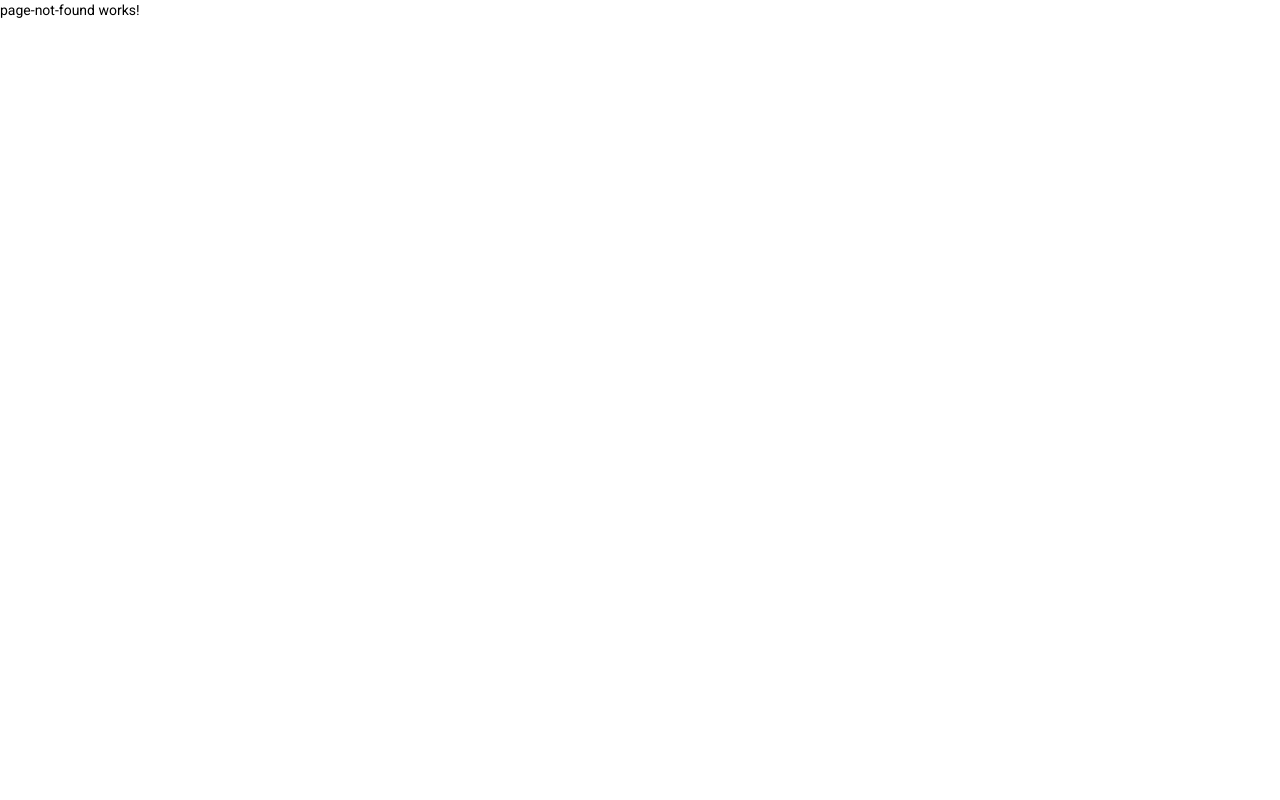
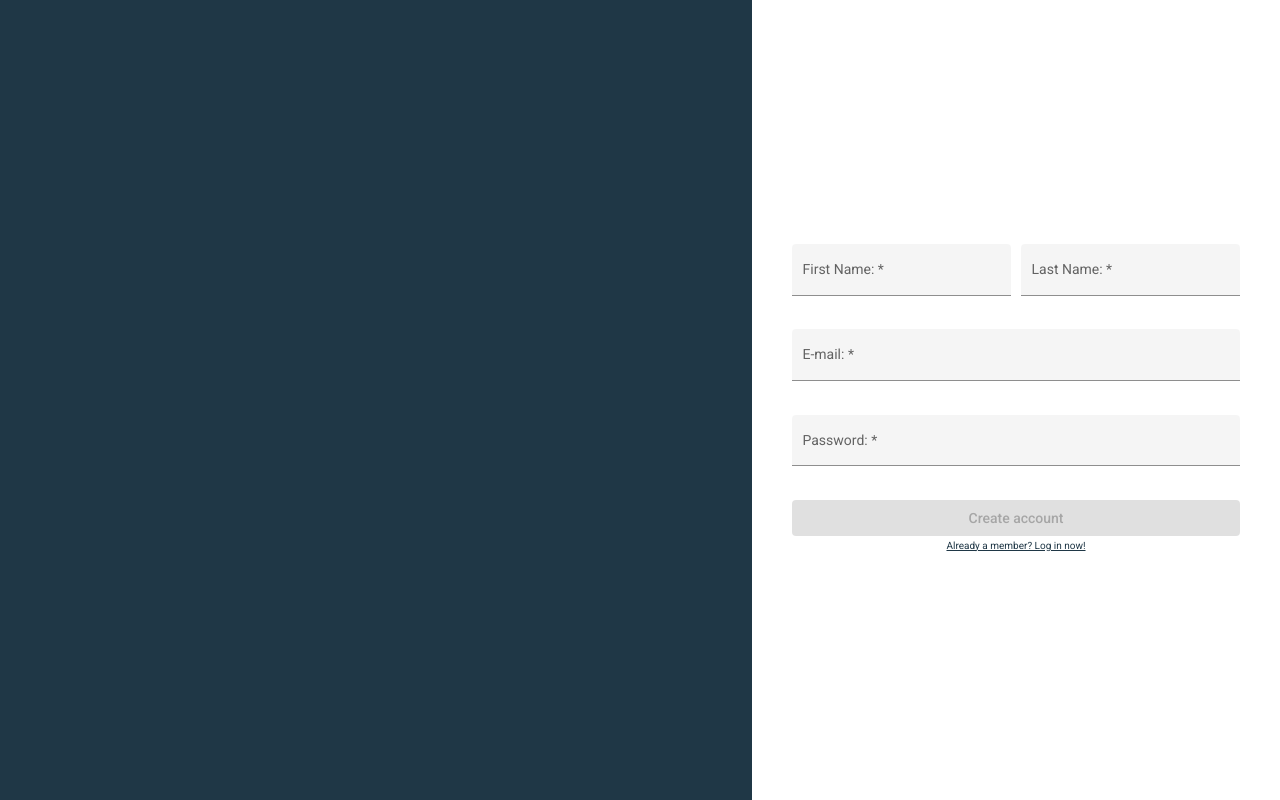
Before and after one commit to thuanystuart/time-tracker, an Angular app in the folder frontend/: page /create-account in a window 1280 px wide. Built offline with nearby package versions, Linux system fonts and the light colour scheme.

Commit message:
frontend: adds sign up page

```diff
--- a/frontend/src/app/app-routing.module.ts
+++ b/frontend/src/app/app-routing.module.ts
@@ -5,9 +5,11 @@ import { LoginComponent } from './login/login.component'
 import { HomepageComponent } from './homepage/homepage.component';
 import { PageNotFoundComponent } from './page-not-found/page-not-found.component';
 import { AuthGuard } from './auth/auth.guard';
+import { SignUpComponent } from './sign-up/sign-up.component';
 
 const routes: Routes = [
   { path: 'login', component: LoginComponent },
+  { path: 'create-account', component: SignUpComponent },
   { path: '', component: HomepageComponent, canActivate: [AuthGuard] },
   { path: '**', component: PageNotFoundComponent },
 ];
--- a/frontend/src/app/app.module.ts
+++ b/frontend/src/app/app.module.ts
@@ -11,13 +11,15 @@ import { PageNotFoundComponent } from './page-not-found/page-not-found.component
 import { BrowserAnimationsModule } from '@angular/platform-browser/animations';
 import { MatUIModule } from './mat-ui/mat-ui.module'
 import { ErrorStateMatcher, ShowOnDirtyErrorStateMatcher } from '@angular/material/core';
+import { SignUpComponent } from './sign-up/sign-up.component';
 
 @NgModule({
   declarations: [
     AppComponent,
     LoginComponent,
     HomepageComponent,
-    PageNotFoundComponent
+    SignUpComponent,
+    PageNotFoundComponent,
   ],
   imports: [
     BrowserModule,
--- a/frontend/src/app/auth/auth.service.ts
+++ b/frontend/src/app/auth/auth.service.ts
@@ -29,6 +29,20 @@ export class AuthService {
     withCredentials: true,
   }
 
+  signUp(user: User): Observable<User> {
+    this.loading.next(true)
+    return this.http.post<User>('http://localhost:5000/signup', user, this.httpOptions)
+    .pipe(
+      tap(() => {
+        this.loading.next(false)
+      }),
+      catchError(error => {
+        this.loading.next(false)
+        return throwError(() => new Error(error.message))
+      })
+    )
+  }
+
   login(credential: Credential): Observable<User> {
     this.loading.next(true)
     return this.http.post<User>('http://localhost:5000/login', credential, this.httpOptions)
@@ -39,6 +53,7 @@ export class AuthService {
         this.isLoggedIn = true
       }),
       catchError(error => {
+        this.loading.next(false)
         return throwError(() => new Error(error.message))
       })
     )
@@ -55,6 +70,7 @@ export class AuthService {
         return false
       }),
       catchError(error => {
+        this.loading.next(false)
         return throwError(() => new Error(error.message))
       })
     )
--- a/frontend/src/app/login/login.component.html
+++ b/frontend/src/app/login/login.component.html
@@ -1,4 +1,4 @@
-<mat-card>
+<mat-card class="login-card">
   <form [formGroup]="loginForm" (ngSubmit)="login()">
     <mat-card-content>
       <mat-form-field class="example-full-width" appearance="fill">
@@ -14,7 +14,8 @@
       </mat-form-field>
     </mat-card-content>
     <mat-card-actions>
-      <button mat-flat-button color="accent" type="submit" [disabled]="!loginForm.valid">Login</button>
+      <button mat-flat-button color="accent" type="submit" [disabled]="!loginForm.valid">Sign in</button>
+      <a class="sign-up-link" routerLink="/create-account">Not a member yet? Register now!</a>
     </mat-card-actions>
     <mat-card-footer>
       <mat-progress-bar mode="indeterminate" [style.visibility]="loading ? 'visible' : 'hidden'"></mat-progress-bar>
--- a/frontend/src/app/login/login.component.scss
+++ b/frontend/src/app/login/login.component.scss
@@ -7,15 +7,19 @@
   align-content: center;
   justify-content: center;
   align-items: center;
-  background-color: mat.get-color-from-palette($primary-palette, 600);;
+  background-color: mat.get-color-from-palette($primary-palette, 600);
 }
 
 .mat-input {
   width: 100%;
 }
 
+.sign-up-link {
+  text-align: center;
+}
+
 $padding: 30px;
-.mat-card {
+.login-card {
   width: 30%;
   overflow: hidden;
   padding: $padding;
@@ -27,7 +31,10 @@ $padding: 30px;
   }
 
   .mat-card-actions {
+    margin-left: 0;
+    margin-right: 0;
     display: flex;
+    flex-direction: column;
     justify-content: center;
   }
 
--- a/frontend/src/app/login/login.component.ts
+++ b/frontend/src/app/login/login.component.ts
@@ -40,4 +40,8 @@ export class LoginComponent implements OnInit {
     })
   }
 
+  signUp = () => {
+    this.router.navigate(['create-account'])
+  }
+
 }
--- a/frontend/src/app/mat-ui/mat-ui.module.ts
+++ b/frontend/src/app/mat-ui/mat-ui.module.ts
@@ -2,7 +2,7 @@ import { NgModule } from '@angular/core';
 import { MatButtonModule } from '@angular/material/button';
 import { MatInputModule } from '@angular/material/input';
 import { MatCardModule } from '@angular/material/card';
-import {MatProgressBarModule} from '@angular/material/progress-bar';
+import { MatProgressBarModule } from '@angular/material/progress-bar';
 
 @NgModule({
   declarations: [],
--- /dev/null
+++ b/frontend/src/app/sign-up/sign-up.component.html
@@ -0,0 +1,37 @@
+<div class="grafic-container">
+
+</div>
+<div class="sign-up-container">
+  <form class="sign-up-form" [formGroup]="signUpForm" (ngSubmit)="signUp()">
+    <div class="form-row">
+      <mat-form-field appearance="fill">
+        <mat-label for="email">First Name: </mat-label>
+        <input matInput id="first_name" type="text" formControlName="first_name" [errorStateMatcher]="errorMatcher">
+        <mat-error *ngIf="signUpForm.controls.first_name?.invalid">First name is <strong>required</strong></mat-error>
+      </mat-form-field>
+
+      <mat-form-field appearance="fill">
+        <mat-label for="email">Last Name: </mat-label>
+        <input matInput id="last_name" type="text" formControlName="last_name" [errorStateMatcher]="errorMatcher">
+        <mat-error *ngIf="signUpForm.controls.last_name?.invalid">Last name is <strong>required</strong></mat-error>
+      </mat-form-field>
+    </div>
+
+    <mat-form-field appearance="fill">
+      <mat-label for="email">E-mail: </mat-label>
+      <input matInput id="email" type="text" formControlName="email" [errorStateMatcher]="errorMatcher">
+      <mat-error *ngIf="signUpForm.controls.email?.invalid">E-mail is <strong>required</strong></mat-error>
+    </mat-form-field>
+
+    <mat-form-field appearance="fill">
+      <mat-label for="password">Password: </mat-label>
+      <input matInput id="password" type="password" formControlName="password" [errorStateMatcher]="errorMatcher">
+      <mat-error *ngIf="signUpForm.controls.password?.invalid">Password is <strong>required</strong></mat-error>
+    </mat-form-field>
+
+    <div class="actions-container">
+      <button mat-flat-button color="accent" type="submit" [disabled]="!signUpForm.valid">Create account</button>
+      <a routerLink="/create-account">Already a member? Log in now!</a>
+    </div>
+  </form>
+</div>
--- /dev/null
+++ b/frontend/src/app/sign-up/sign-up.component.scss
@@ -0,0 +1,50 @@
+
+@use '@angular/material' as mat;
+@import '../../styles/theme.scss';
+
+:host {
+  height: 100%;
+  display: flex;
+}
+
+.grafic-container {
+  flex-grow: 1;
+  background-color: mat.get-color-from-palette($primary-palette, 600);
+}
+
+.sign-up-container {
+  width: 35%;
+  padding: 40px;
+  display: flex;
+  align-items: center;
+}
+
+.sign-up-form {
+  width: 100%;
+  display: flex;
+  flex-direction: column;
+  row-gap: 15px;
+}
+
+.form-row {
+  display: flex;
+  flex-direction: row;
+  column-gap: 10px;
+
+  .mat-form-field {
+    width: 100%;
+  }
+}
+
+.actions-container {
+  display: flex;
+  flex-direction: column;
+
+  .mat-button {
+    width: 100%;
+  }
+
+  a {
+    text-align: center;
+  }
+}
--- /dev/null
+++ b/frontend/src/app/sign-up/sign-up.component.ts
@@ -0,0 +1,42 @@
+import { Component, OnInit } from '@angular/core';
+import { FormBuilder, Validators } from '@angular/forms';
+import { ErrorStateMatcher } from '@angular/material/core';
+import { Router } from '@angular/router';
+import { Subscription } from 'rxjs';
+import { AuthService } from '../auth/auth.service';
+
+@Component({
+  selector: 'app-sign-up',
+  templateUrl: './sign-up.component.html',
+  styleUrls: ['./sign-up.component.scss']
+})
+export class SignUpComponent implements OnInit {
+
+  signUpForm = this.fb.nonNullable.group({
+    first_name: ['', Validators.required],
+    last_name: ['', Validators.required],
+    email: ['', Validators.required],
+    password: ['', Validators.required],
+  })
+
+  errorMatcher = this.em
+  loading = false
+  loadingSubscription: Subscription
+
+  constructor(private router: Router, private fb: FormBuilder, private auth: AuthService, private em: ErrorStateMatcher) {
+    this.loadingSubscription = this.auth.loading.subscribe(newValue => this.loading = newValue)
+  }
+
+  ngOnInit(): void {}
+
+  ngOnDestroy(): void {
+    this.loadingSubscription.unsubscribe()
+  }
+
+  signUp = () => {
+    this.auth.signUp(this.signUpForm.getRawValue()).subscribe(() => {
+      this.router.navigate(['login'])
+    })
+  }
+
+}
```
Also changed, not shown: 1 other file (tests, documents, lock files or other folders).
